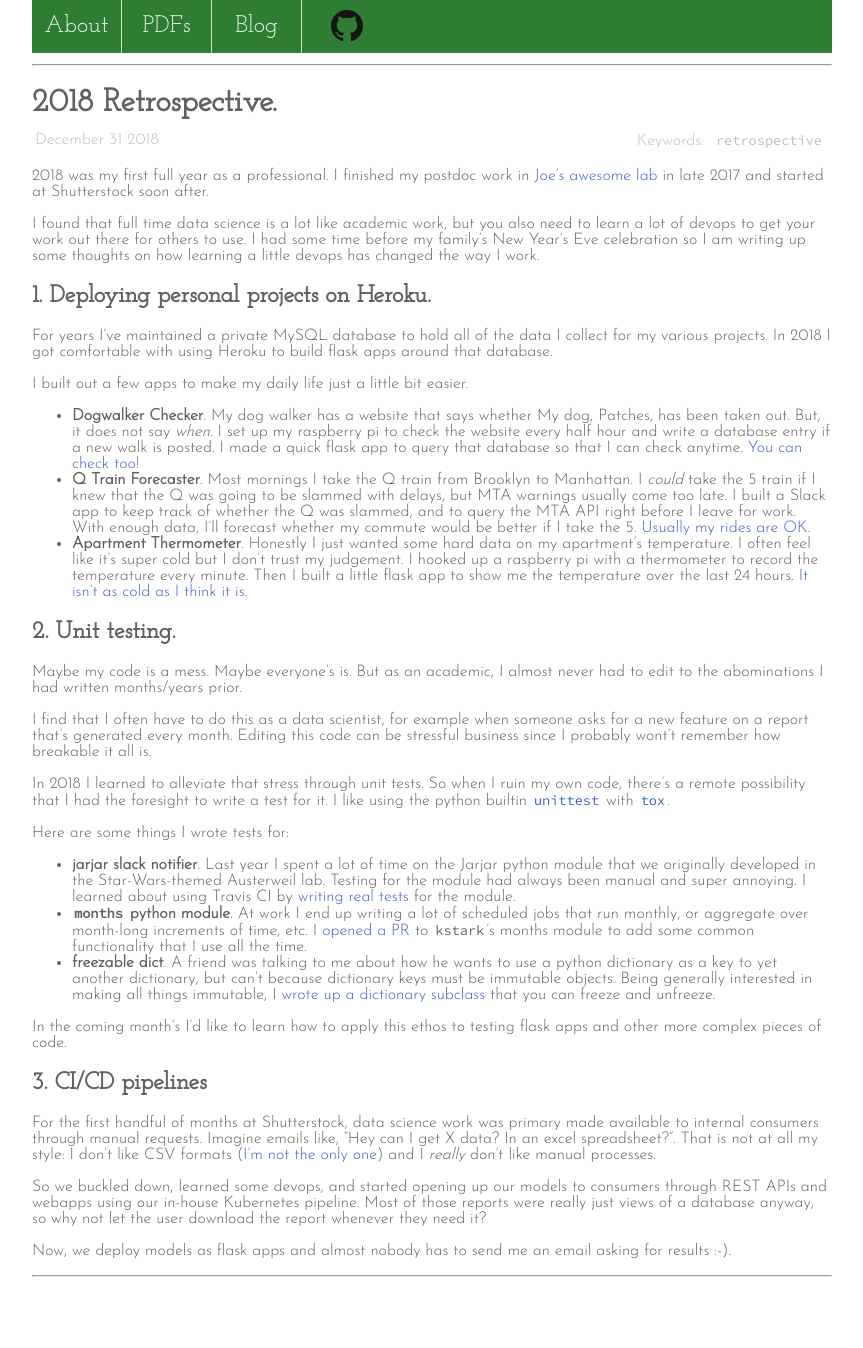
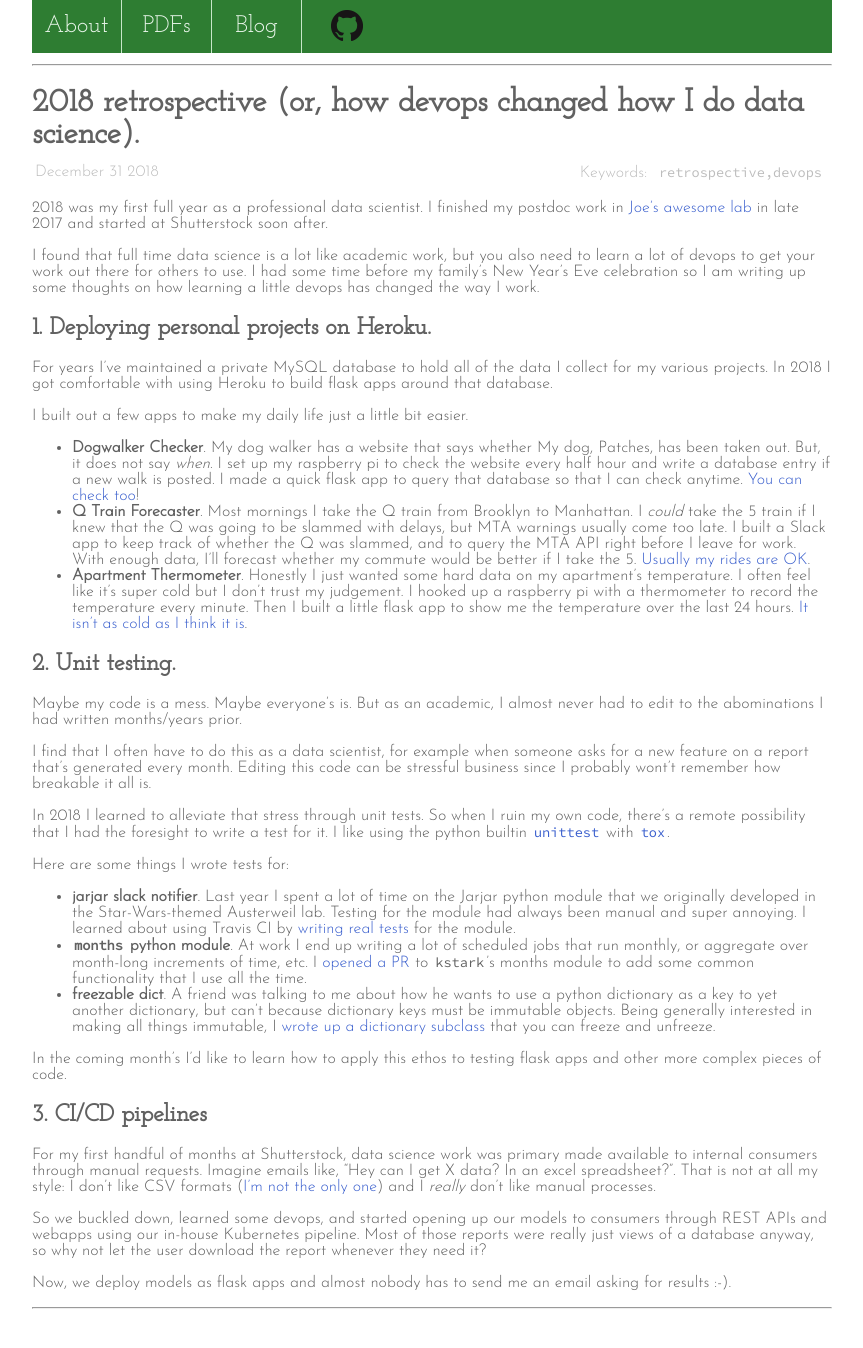
Before and after one commit to nolanbconaway/nolanbconaway.github.io, a Jekyll site: the page built from _posts/2018-12-31-2018-retrospective.md, in a window 1280 px wide and 1391 px high. Shown: the top 1348 px of the window, without its empty margins (208-1071 px from the left). Built offline with Jekyll 4.4.1, drawn with Linux system fonts in a browser that asks for light colours.

Commit message:
title update

```diff
--- a/_posts/2018-12-31-2018-retrospective.md
+++ b/_posts/2018-12-31-2018-retrospective.md
@@ -1,13 +1,13 @@
 ---
-title: 2018 Retrospective.
-excerpt: Some reflections on the last year.
-tags: retrospective
+title: 2018 retrospective (or, how devops changed how I do data science).
+excerpt: 2018 retrospective (or, how devops changed how I do data science).
+tags: retrospective, devops
 season: Winter 2019
 type: blog
 layout: post
 ---
 
-2018 was my first full year as a professional. I finished my postdoc work in [Joe's awesome lab](http://alab.psych.wisc.edu/) in late 2017 and started at Shutterstock soon after.
+2018 was my first full year as a professional data scientist. I finished my postdoc work in [Joe's awesome lab](http://alab.psych.wisc.edu/) in late 2017 and started at Shutterstock soon after.
 
 I found that full time data science is a lot like academic work, but you also need to learn a lot of devops to get your work out there for others to use. I had some time before my family's New Year's Eve celebration so I am writing up some thoughts on how learning a little devops has changed the way I work.
 
@@ -41,7 +41,7 @@
 
 ## 3. CI/CD pipelines
 
-For the first handful of months at Shutterstock, data science work was primary made available to internal consumers through manual requests. Imagine emails like, "Hey can I get X data? In an excel spreadsheet?". That is not at all my style: I don't like CSV formats ([I'm not the only one](https://twitter.com/kanyewest/status/989184954310410240)) and I _really_ don't like manual processes.
+For my first handful of months at Shutterstock, data science work was primary made available to internal consumers through manual requests. Imagine emails like, "Hey can I get X data? In an excel spreadsheet?". That is not at all my style: I don't like CSV formats ([I'm not the only one](https://twitter.com/kanyewest/status/989184954310410240)) and I _really_ don't like manual processes.
 
 So we buckled down, learned some devops, and started opening up our models to consumers through REST APIs and webapps using our in-house Kubernetes pipeline. Most of those reports were really just views of a database anyway, so why not let the user download the report whenever they need it?
 
```
